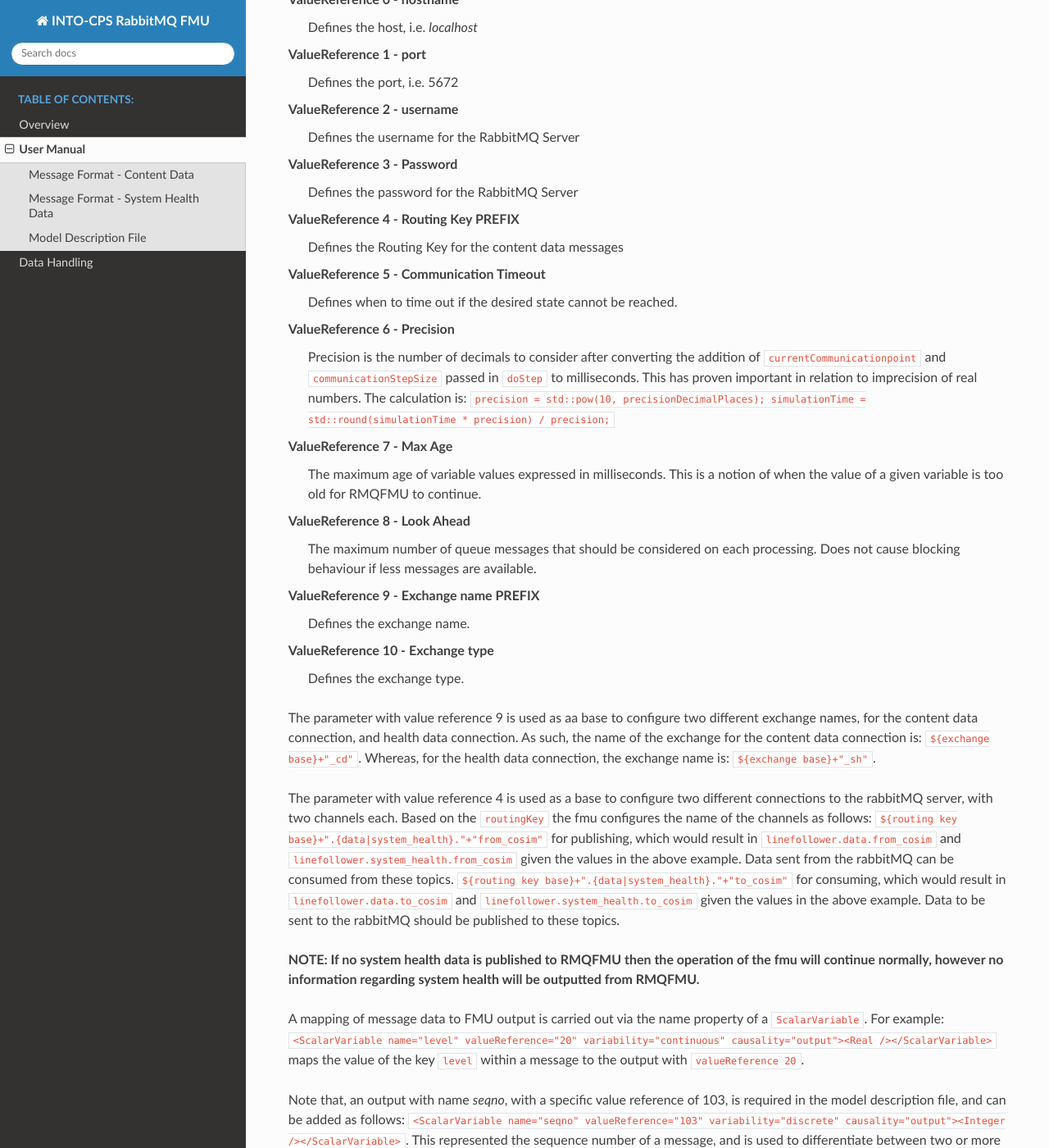
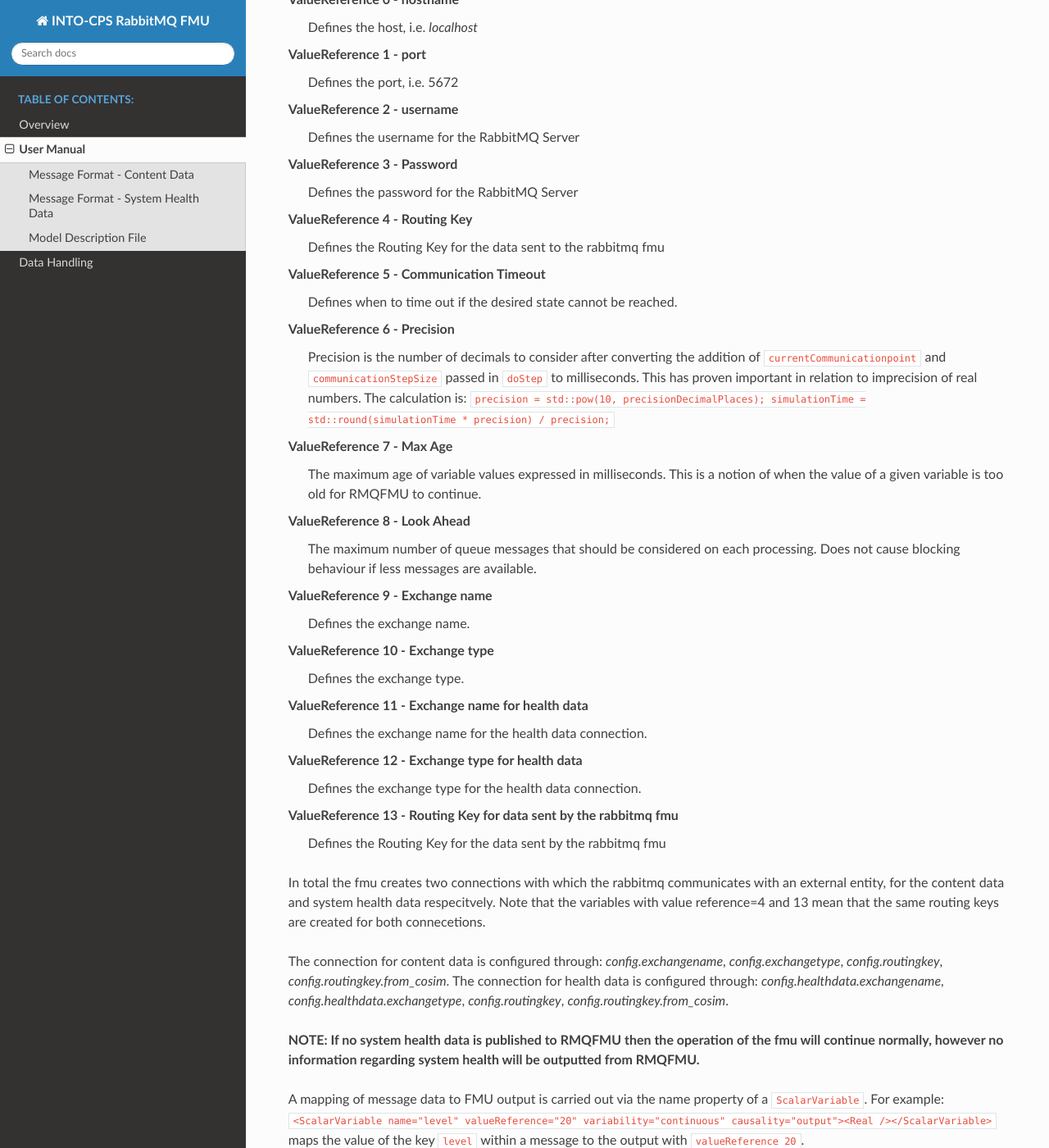
Before and after one commit to INTO-CPS-Association/fmu-rabbitmq, a Sphinx documentation site: the page built from docs/user-manual.rst, in a window 1280 px wide and 1400 px high, scrolled down 1860 px. Shown: the whole window at 82% size. Built offline with Sphinx 7.4.7 and the Read the Docs theme 2.0.0, drawn with Linux system fonts in a browser that asks for light colours.

Commit message:
Update user-manual.rst

```diff
--- a/docs/user-manual.rst
+++ b/docs/user-manual.rst
@@ -72,8 +72,8 @@ ValueReference 2 - username
 ValueReference 3 - Password
     Defines the password for the RabbitMQ Server
 
-ValueReference 4 - Routing Key PREFIX
-    Defines the Routing Key for the content data messages
+ValueReference 4 - Routing Key
+    Defines the Routing Key for the data sent to the rabbitmq fmu
 
 ValueReference 5 - Communication Timeout
     Defines when to time out if the desired state cannot be reached.
@@ -91,22 +91,25 @@ ValueReference 8 - Look Ahead
     The maximum number of queue messages that should be considered on each processing.
     Does not cause blocking behaviour if less messages are available.
 
-ValueReference 9 - Exchange name PREFIX
+ValueReference 9 - Exchange name
     Defines the exchange name.
 
 ValueReference 10 - Exchange type
     Defines the exchange type.
 
-The parameter with value reference 9 is used as aa base to configure two different exchange names, for the content data connection, and health data connection.
-As such, the name of the exchange for the content data connection is: :code:`${exchange base}+"_cd"`. Whereas, for the health data connection, the exchange name
-is: :code:`${exchange base}+"_sh"`.
+ValueReference 11 - Exchange name for health data
+    Defines the exchange name for the health data connection.
 
-The parameter with value reference 4 is used as a base to configure two different connections to the rabbitMQ server, with two channels each.
-Based on the ``routingKey`` the fmu configures the name of the channels as follows:
-:code:`${routing key base}+".{data|system_health}."+"from_cosim"` for publishing, which would result in ``linefollower.data.from_cosim`` and ``linefollower.system_health.from_cosim`` given the values in the above example. Data sent from the
-rabbitMQ can be consumed from these topics.
-:code:`${routing key base}+".{data|system_health}."+"to_cosim"` for consuming, which would result in ``linefollower.data.to_cosim`` and ``linefollower.system_health.to_cosim`` given the values in the above example. Data to be sent
-to the rabbitMQ should be published to these topics.
+ValueReference 12 - Exchange type for health data
+    Defines the exchange type for the health data connection.
+
+ValueReference 13 - Routing Key for data sent by the rabbitmq fmu
+    Defines the Routing Key for the data sent by the rabbitmq fmu
+
+In total the fmu creates two connections with which the rabbitmq communicates with an external entity, for the content data and system health data respecitvely. Note that the variables with value reference=4 and 13 mean that the same routing keys are created for both connecetions.
+
+The connection for content data is configured through: `config.exchangename`, `config.exchangetype`, `config.routingkey`, `config.routingkey.from_cosim`.
+The connection for health data is configured through: `config.healthdata.exchangename`, `config.healthdata.exchangetype`, `config.routingkey`, `config.routingkey.from_cosim`.
 
 **NOTE: If no system health data is published to RMQFMU then the operation of the fmu will continue normally, however no information regarding system health will be outputted from RMQFMU.**
 
```
